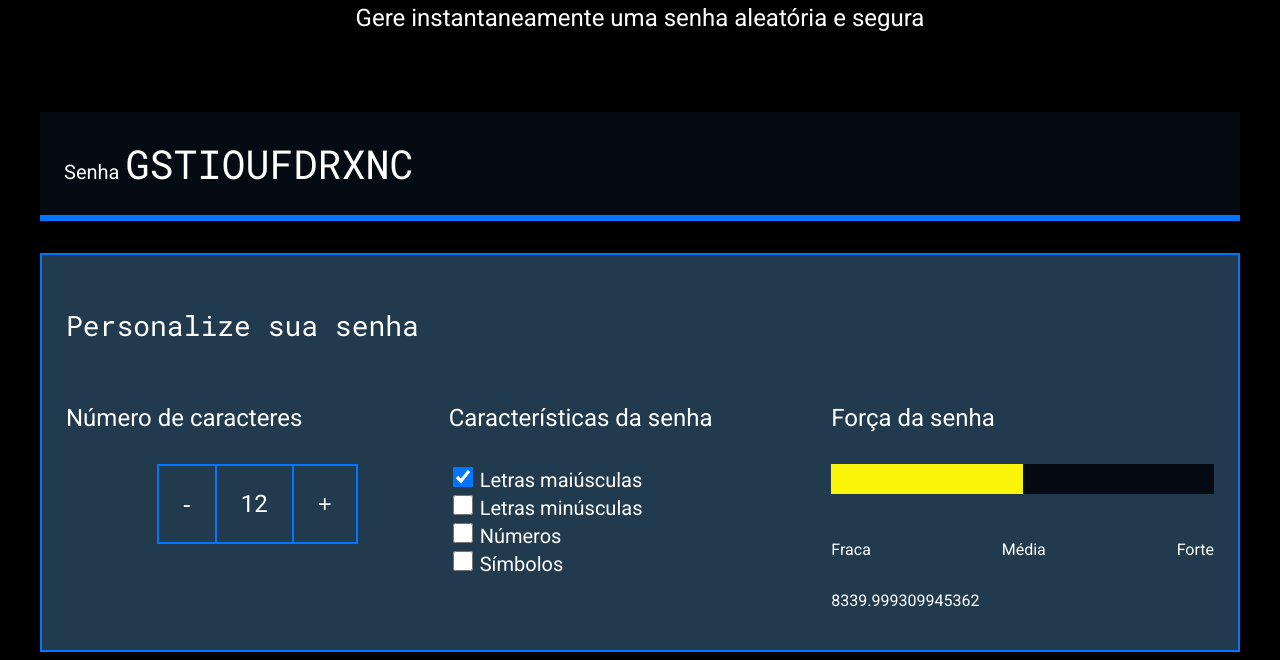
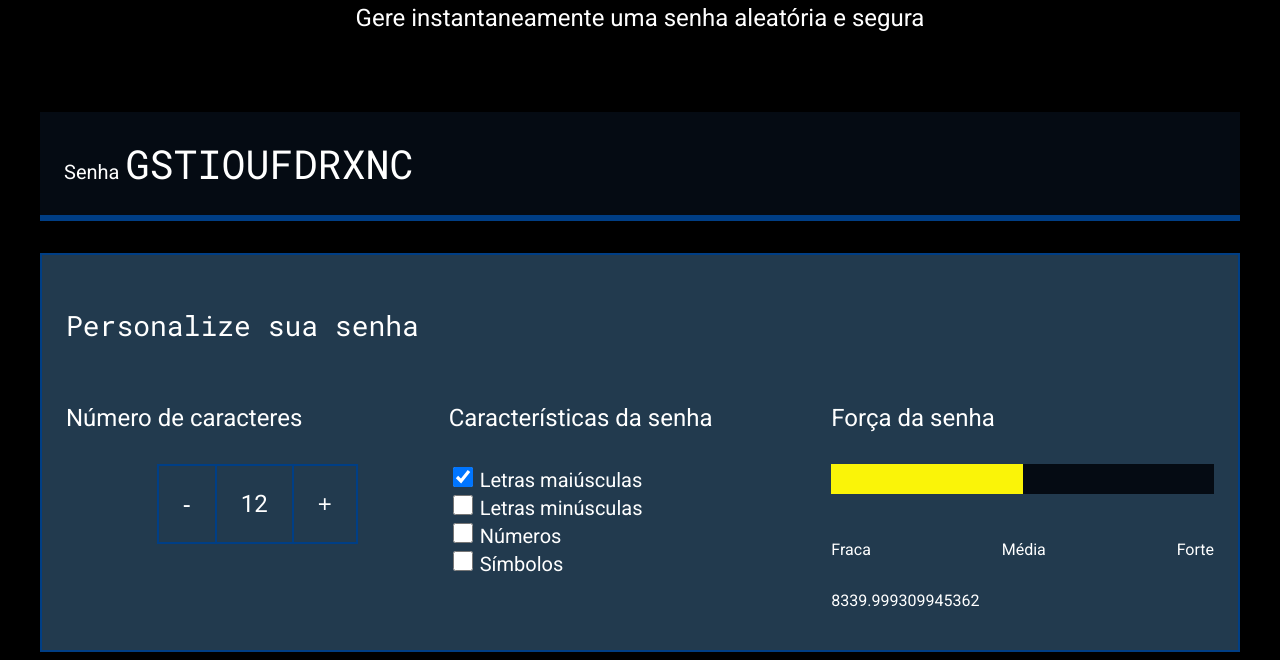
Before and after one commit to oAndreFelipe/gerador-de-senhas, a plain HTML site: page index.html in a window 1280 px wide. Shown: the part 214-874 px from the top of the page. Drawn offline with Linux system fonts and the light colour scheme.

Commit message:
xvcxvvzxv

```diff
--- a/style.css
+++ b/style.css
@@ -5,7 +5,7 @@
     --cor-de-fundo: #000000;
     --fundo-senha: #050b13;
     --fundo-texto: #223a4e;
-    --borda: #0075FF;
+    --borda: #003e85;
     --roboto: 'Roboto', sans-serif;
     --roboto-mono: 'Roboto Mono', monospace;
 }
```
